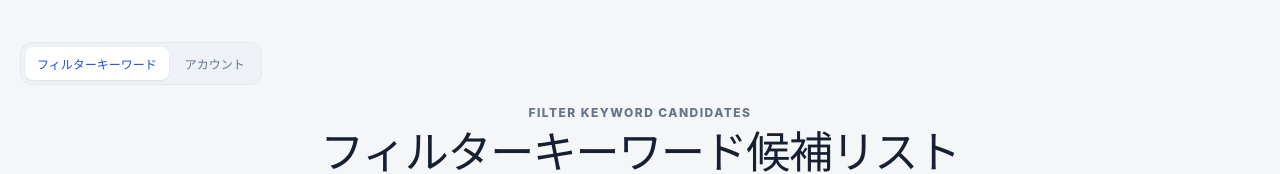
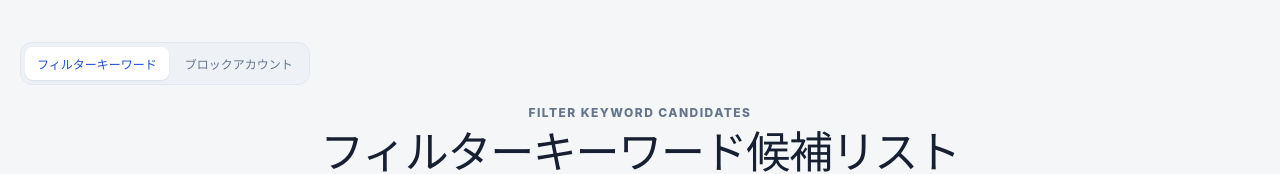
Before and after one commit to unow-dev/mi-comopt, a React (Vite) app in the folder package/: page / in a window 1280 px wide. Shown: the top 174 px of the page. Built offline with nearby package versions, Linux system fonts and the light colour scheme.

Commit message:
ui: rename account view switcher label

```diff
--- a/package/src/App.jsx
+++ b/package/src/App.jsx
@@ -250,7 +250,7 @@ export default function App() {
           aria-pressed={view === "accounts"}
           onClick={() => setView("accounts")}
         >
-          アカウント
+          ブロックアカウント
         </button>
       </section>
 
```
